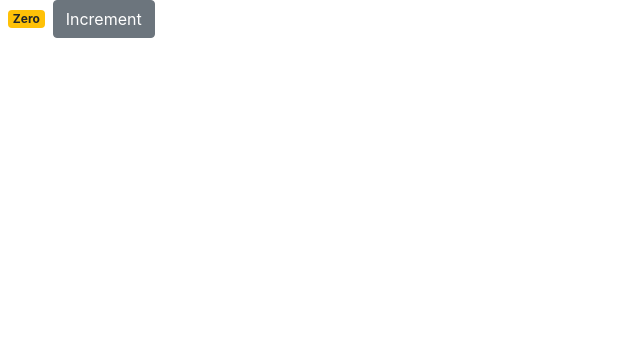
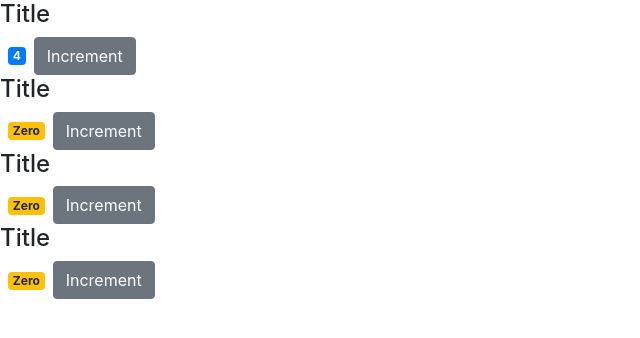
Before and after one commit to spriha1/reactdemo, a React (Create React App) app: page / in a window 1280 px wide. Shown: the top 338 px of the page, without its empty margins (0-640 px from the left). Built offline with nearby package versions, Linux system fonts and the light colour scheme.

Commit message:
worked on composing components and passing data and children to components

```diff
--- a/src/components/counter.jsx
+++ b/src/components/counter.jsx
@@ -2,12 +2,12 @@
 
 class Counter extends Component {
     state = {
-        count: 0
+        value: this.props.value
     };
 
     handleIncrement = product => {
         console.log(product);
-        this.setState({ count: this.state.count + 1 });
+        this.setState({ value: this.state.value + 1 });
     }
 
     // doHandleIncrement = () => {
@@ -17,6 +17,7 @@
     render() {
         return (
             <div>
+                {this.props.children}
                 <span className={this.getBadgeClasses()}>{this.formatCount()}</span>
                 <button onClick={() => this.handleIncrement({ id: 1 })} className="btn btn-secondary btm-sm">Increment</button>
             </div>
@@ -25,12 +26,12 @@
 
     getBadgeClasses() {
         let classes = "badge m-2 badge-";
-        classes += this.state.count === 0 ? "warning" : "primary";
+        classes += this.state.value === 0 ? "warning" : "primary";
         return classes;
     }
 
     formatCount() {
-        const { count } = this.state;
+        const { value: count } = this.state;
         return count === 0 ? "Zero" : count;
     }
 }
--- /dev/null
+++ b/src/components/counters.jsx
@@ -0,0 +1,22 @@
+import React, { Component } from 'react';
+import Counter from './counter';
+
+class Counters extends Component {
+    state = {
+        counters: [
+            { id: 1, value: 4 },
+            { id: 2, value: 0 },
+            { id: 3, value: 0 },
+            { id: 4, value: 0 },
+        ]
+     }
+    render() {
+        return ( <div>
+            {this.state.counters.map(counter => <Counter key={counter.id} value={counter.value}>
+                <h4>Title</h4>
+            </Counter>)}
+        </div> );
+    }
+}
+
+export default Counters;
--- a/src/index.js
+++ b/src/index.js
@@ -4,10 +4,10 @@
 import App from './App';
 import * as serviceWorker from './serviceWorker';
 import 'bootstrap/dist/css/bootstrap.css';
-import Counter from './components/counter';
+import Counters from './components/counters';
 import Counter1 from './components/counter1';
 
-ReactDOM.render(<Counter />, document.getElementById('root'));
+ReactDOM.render(<Counters />, document.getElementById('root'));
 
 // If you want your app to work offline and load faster, you can change
 // unregister() to register() below. Note this comes with some pitfalls.
```
